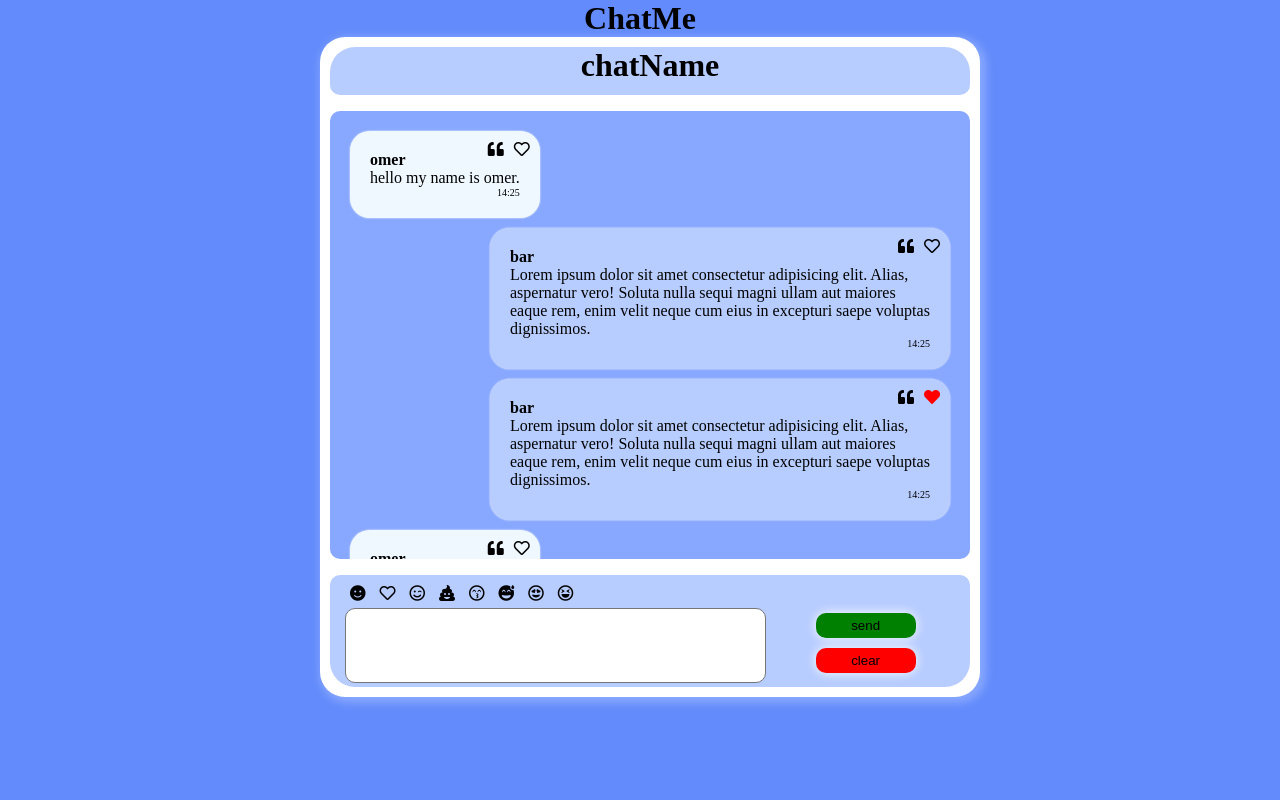
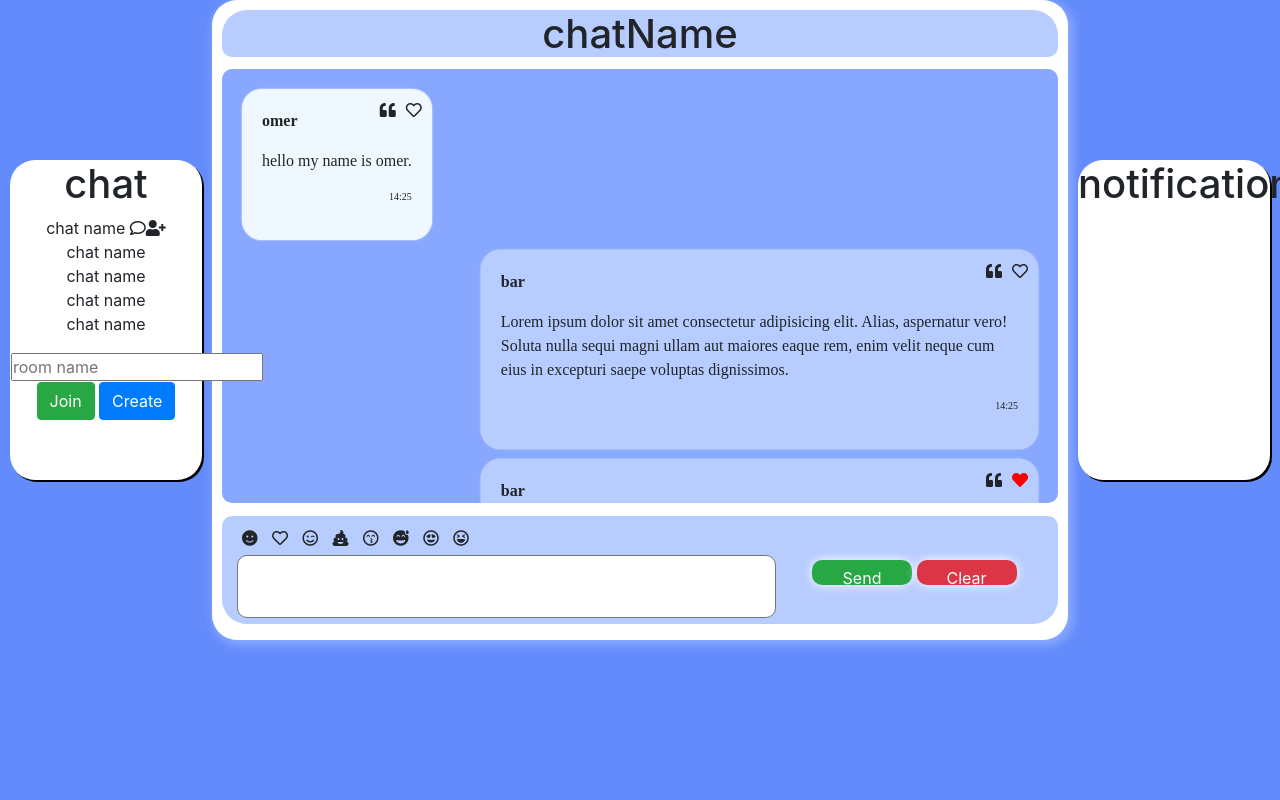
Before and after one commit to RabiOmer/chatApp, a website: page client/index.html in a window 1280 px wide. Drawn offline with nearby package versions, Linux system fonts and the light colour scheme.

Commit message:
git add ui changed

```diff
--- a/client/index.html
+++ b/client/index.html
@@ -7,13 +7,38 @@
     <title>Document</title>
     <link rel="preconnect" href="https://fonts.gstatic.com">
     <link href="https://fonts.googleapis.com/css2?family=Secular+One&display=swap" rel="stylesheet">
+    <link rel="stylesheet" href="https://maxcdn.bootstrapcdn.com/bootstrap/4.0.0/css/bootstrap.min.css" integrity="sha384-Gn5384xqQ1aoWXA+058RXPxPg6fy4IWvTNh0E263XmFcJlSAwiGgFAW/dAiS6JXm" crossorigin="anonymous">
     <link rel="stylesheet" href="https://cdnjs.cloudflare.com/ajax/libs/font-awesome/5.15.2/css/all.min.css" integrity="sha512-HK5fgLBL+xu6dm/Ii3z4xhlSUyZgTT9tuc/hSrtw6uzJOvgRr2a9jyxxT1ely+B+xFAmJKVSTbpM/CuL7qxO8w==" crossorigin="anonymous" />
     <link rel="stylesheet" href="main.css">
 </head>
 
 <body>
     <div id="container">
-        <h1>ChatMe</h1>
+<!-- <        <h1>ChatMe</h1>> -->
+        <div id="chatList" class="side-box">
+            <div>
+                <h1>chat</h1>
+            </div>
+            <div class="list">
+                <ul>
+                    <li>chat name <span>
+                        <i class="far fa-comment"></i><i class="fas fa-user-plus"></i></li>
+                    </span>
+                    <li>chat name </li>
+                    <li>chat name </li>
+                    <li>chat name </li>
+                    <li>chat name </li>
+
+                </ul>
+            </div>
+            <div>
+                <button>
+                    <input type="text" placeholder="room name">
+                    <button type="button" class="btn btn-success">Join</button>
+                </button>
+                <button type="button" class="btn btn-primary">Create</button>
+            </div>
+        </div>
         <div id="chat">
             <div id="title">
                 <h1>chatName</h1>
@@ -75,11 +100,16 @@
                 </div>
                 <textarea name="comment[body]" rows="1" cols="50" wrap="physical" id="comment_text_area"></textarea>
                 <div>
-                    <button  type="button" class="btn send">send</button>
-                    <button  type="button" class="btn clear">clear</button>
+                    <button type="button" class="btn btn-success">Send</button>
+                    <button type="button" class="btn btn-danger">Clear</button>
                 </div>
 
             </div>
+            </div>
+        </div>
+        <div id="notification" class="side-box">
+            <div>
+                <h1>notification</h1>
             </div>
         </div>
     </div>
--- a/client/main.css
+++ b/client/main.css
@@ -45,8 +45,8 @@ button:active {
   }
 
 #container {
-    display: block;
-    width: 50%;
+    display: flex;
+    width: 100%;
     height: 80vh;
     margin: 0 auto;
     text-align: center;
@@ -66,7 +66,7 @@ button:active {
     width: 100%;
     height: 7.5%;
     border-radius: 25px 25px 10px 10px;
-    margin-bottom: 2.5%;
+    margin-bottom: 1.5%;
 }
 #messages {
     overflow-y: auto;
@@ -123,7 +123,7 @@ button:active {
 }
 
 #message-form {
-    margin-top: 2.5%;
+    margin-top: 1.5%;
     background-color: #B7CCFF;
     width: 100%;
     height: 17.5%;
@@ -172,3 +172,16 @@ button:active {
 .btn.send {
     background-color: green;
 }
+
+.side-box {
+    width: 15%;
+    height: 50%;
+    background-color: white;
+    position: relative;
+    top: 25%;
+    border-radius: 25px;
+    box-sizing: border-box;
+    box-shadow: 2px 2px 0px black;
+    margin-right: 10px;
+    margin-left: 10px;
+}
```
